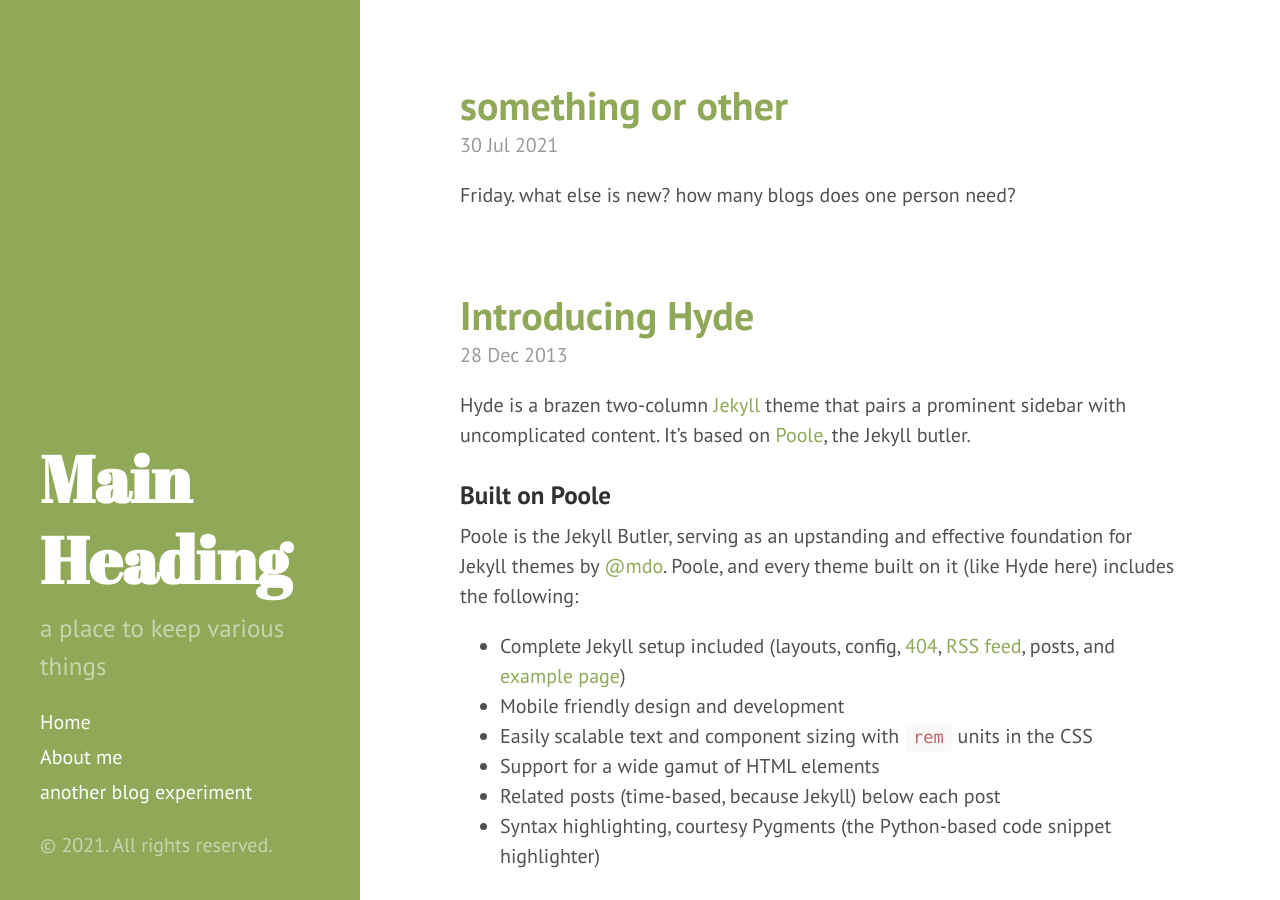
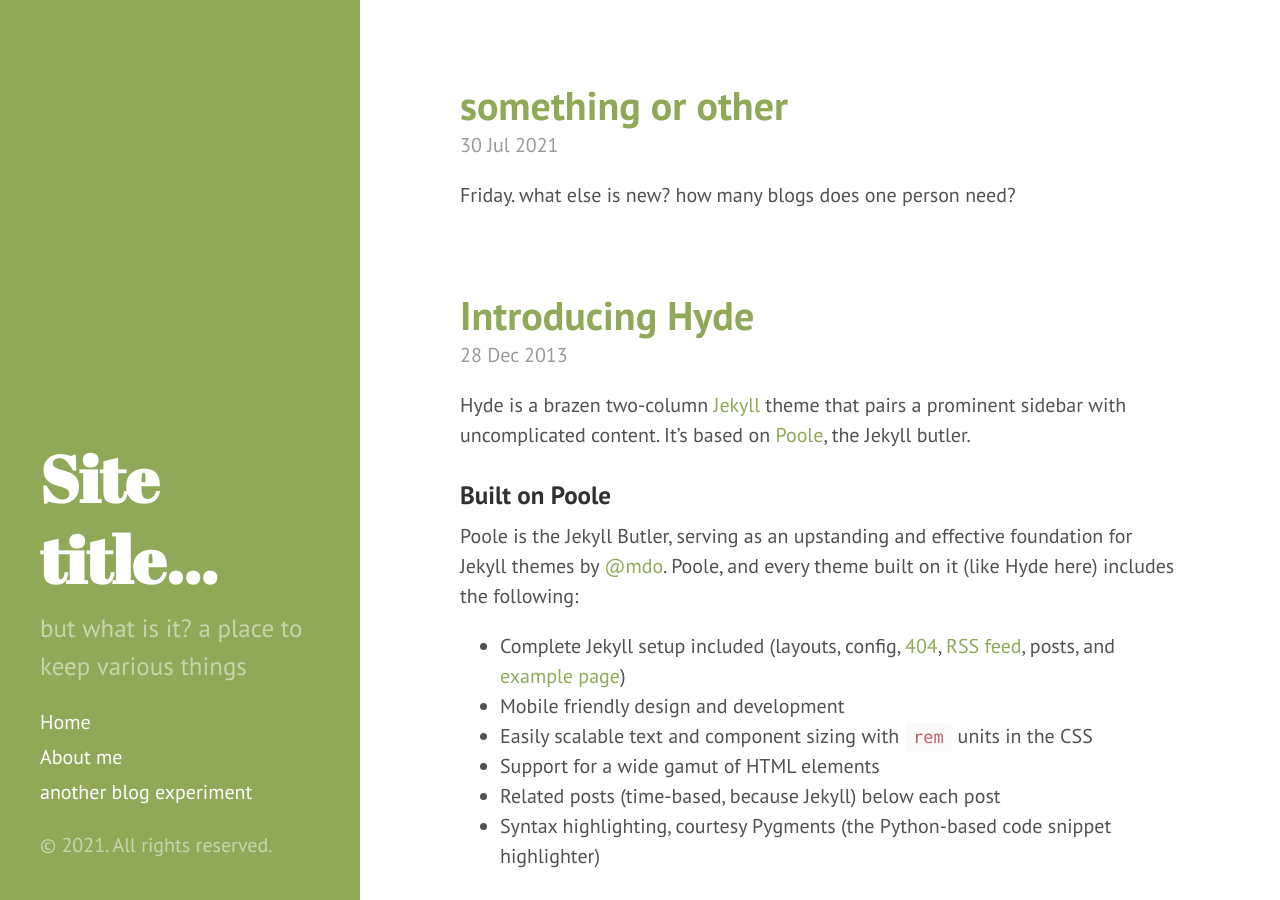
Before and after one commit to plaidsicle/plaidsicle.github.io, a Jekyll site: the page built from index.html, in a window 1280 px wide and 900 px high. Built offline with Jekyll 4.4.1, drawn with Linux system fonts in a browser that asks for light colours; Markdown is read by kramdown in place of the engine named in the settings; the list of posts is cut into pages by our own code.

Commit message:
Update sidebar.html

```diff
--- a/_includes/sidebar.html
+++ b/_includes/sidebar.html
@@ -2,15 +2,14 @@
   <div class="container sidebar-sticky">
     <div class="sidebar-about">
       <h1>
-        <a href="{{ site.baseurl }}">
-       Main Heading
-        </a>
+        <a href="https://plaidsicle.github.io/">
+       Site title...        </a>
       </h1>
-      <p class="lead">a place to keep various things</p>
+      <p class="lead">but what is it? a place to keep various things</p>
     </div>
 
     <nav class="sidebar-nav">
-      <a class="sidebar-nav-item{% if page.url == site.baseurl %} active{% endif %}" href="{{ site.baseurl }}">Home</a>
+      <a class="sidebar-nav-item{% if page.url == site.baseurl %} active{% endif %}" href="https://plaidsicle.github.io/">Home</a>
       {% comment %}
         The code below dynamically generates a sidebar nav of pages with
         `layout: page` in the front-matter. See readme for usage.
```
